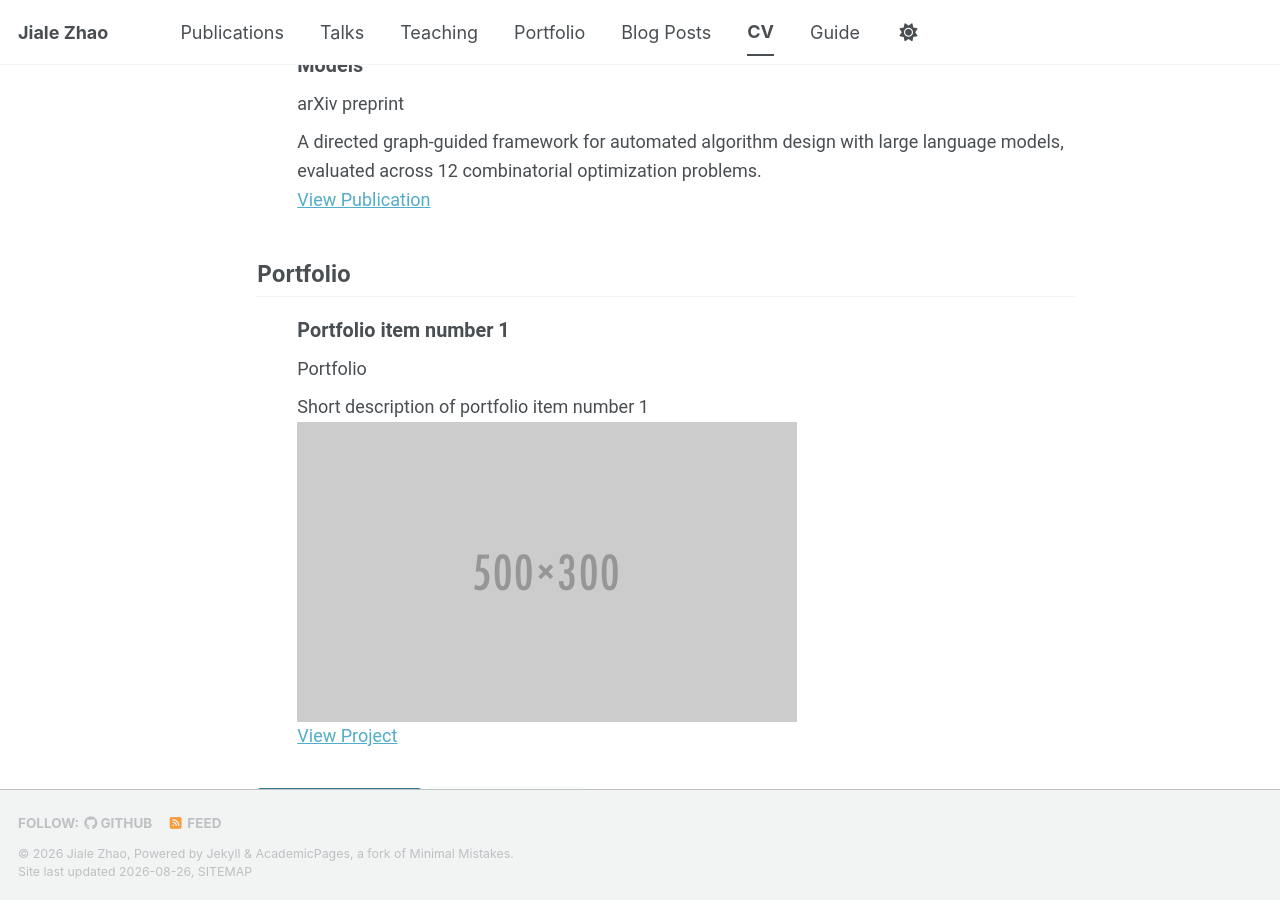
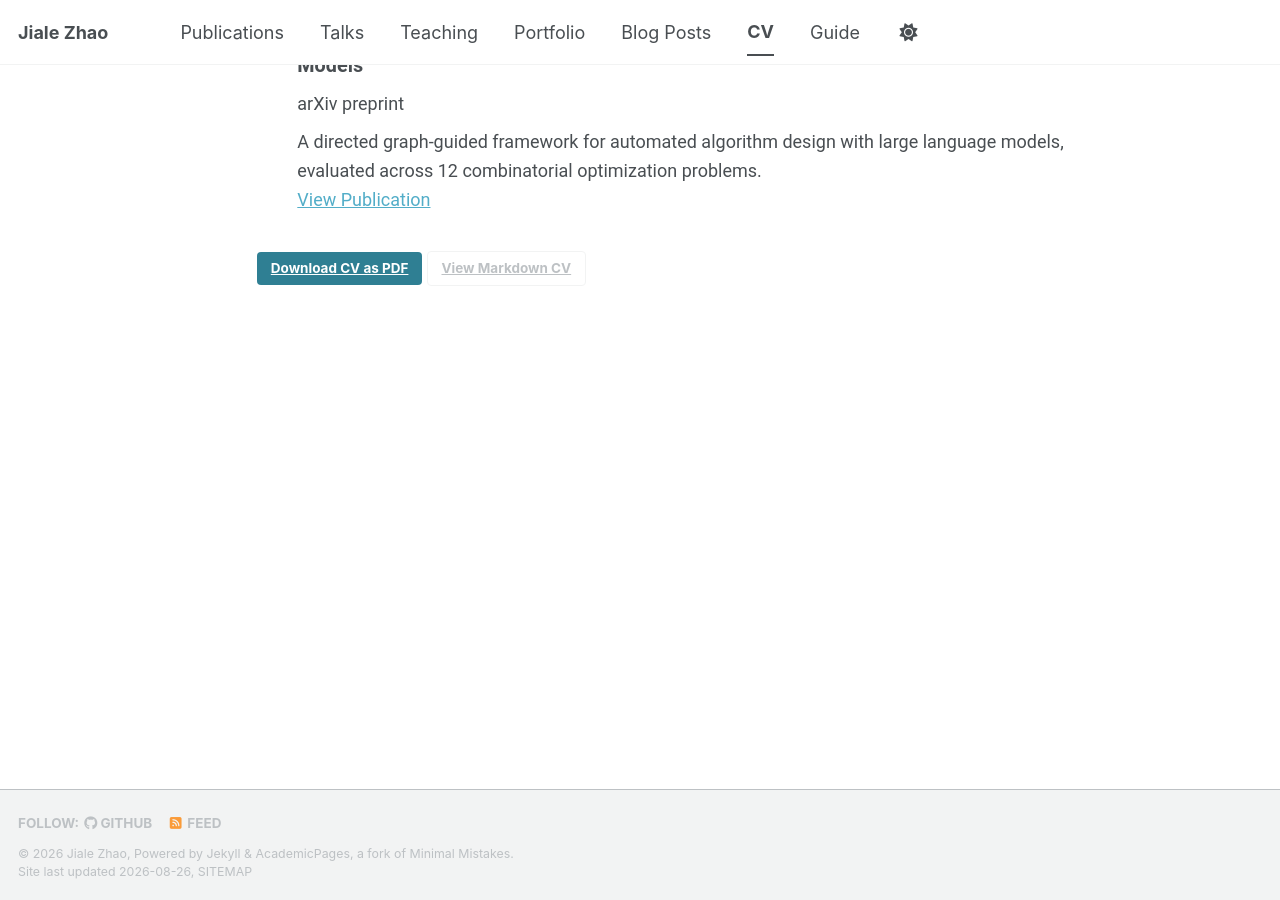
Before and after one commit to Peterzhao225/Peterzhao225.github.io, a Jekyll site: the page built from _pages/cv-json.md, in a window 1280 px wide and 900 px high, scrolled down 940 px. Built offline with Jekyll 4.4.1, drawn with Linux system fonts in a browser that asks for light colours; a style sheet for code colours, icons or effects is not loaded.

Commit message:
Update cv.json

```diff
--- a/_data/cv.json
+++ b/_data/cv.json
@@ -64,13 +64,5 @@
   "summary": "A directed graph-guided framework for automated algorithm design with large language models, evaluated across 12 combinatorial optimization problems."
 }
   ],
-  "portfolio": [
-    {
-      "name": "Portfolio item number 1",
-      "category": "portfolio",
-      "date": "",
-      "url": "",
-      "description": "Short description of portfolio item number 1<br/><img src='/images/500x300.png'>"
-    }
-  ]
+
 }
```
